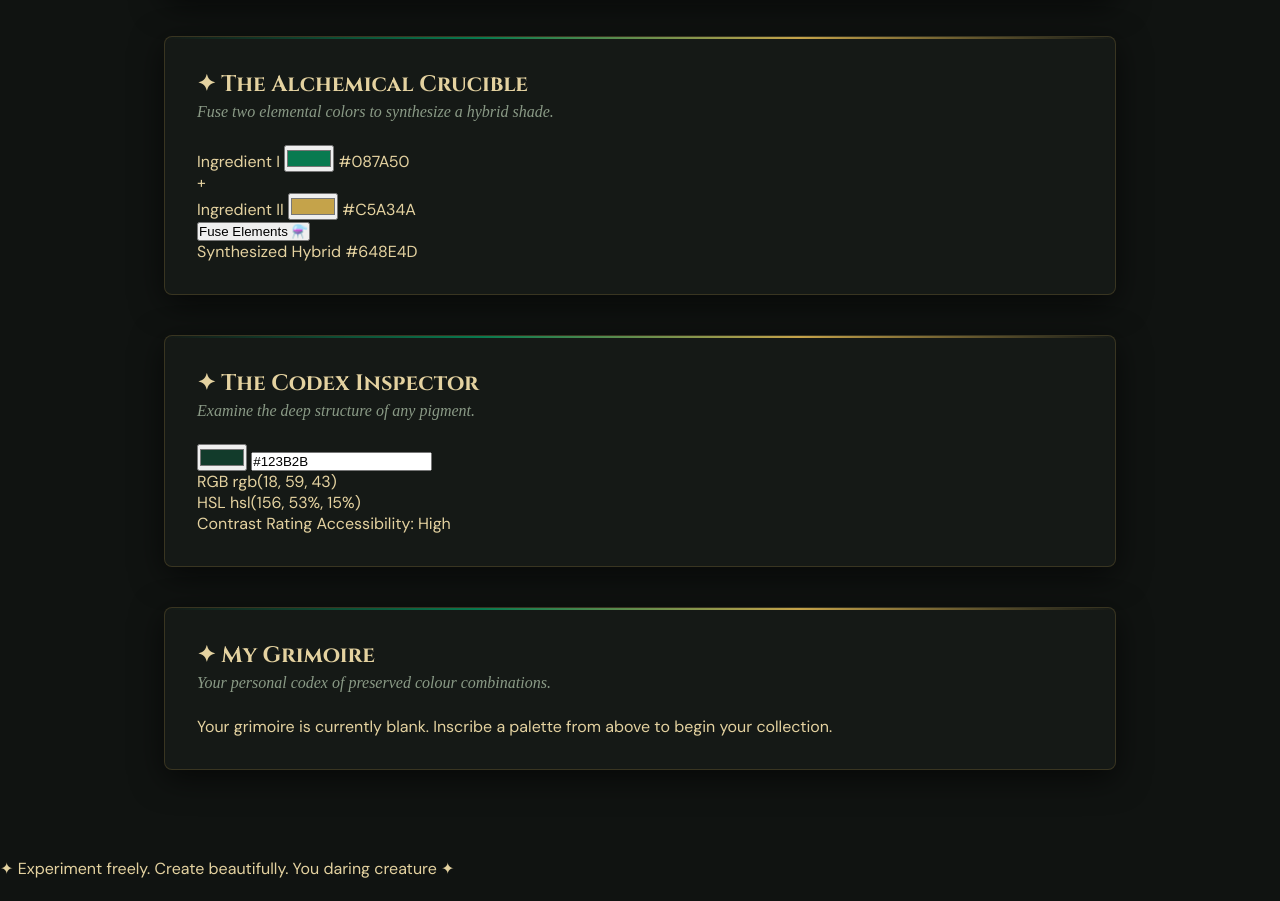
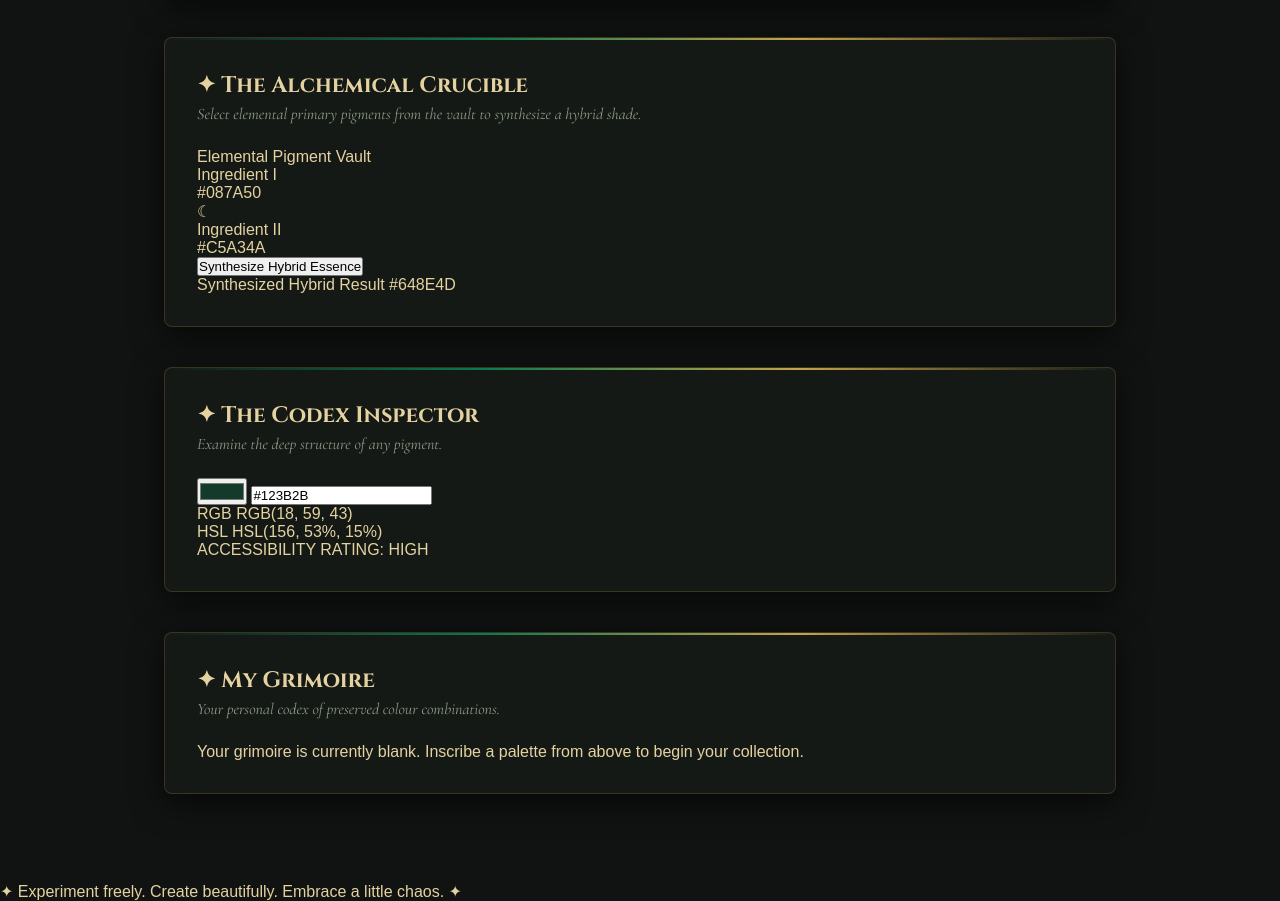
Before and after one commit to 4zg7h6dry2-alt/sorcery-of-color, a plain HTML site: page index.html in a window 1280 px wide. Shown: the part 1011-1912 px from the top of the page. Before the commit the page ends 1890 px from the top, so only its background shows below. Drawn offline with nearby package versions, Linux system fonts and the light colour scheme; a web font is replaced by a local one.

Commit message:
Update index.html

```diff
--- a/index.html
+++ b/index.html
@@ -4,10 +4,10 @@
     <meta charset="UTF-8">
     <meta name="viewport" content="width=device-width, initial-scale=1.0">
     <title>Sorcery of Color — Where Colours Become </title>
-    <!-- Google Fonts: Cinzel, DM Mono for margin notes, DM Sans for UI -->
+    <!-- Google Fonts: Cinzel, Fraunces, Cormorant Garamond, DM Mono -->
     <link rel="preconnect" href="https://fonts.googleapis.com">
     <link rel="preconnect" href="https://fonts.gstatic.com" crossorigin>
-    <link href="https://fonts.googleapis.com/css2?family=Cinzel:wght@500;700&family=DM+Mono:ital,wght@0,400;0,500;1,400&family=DM+Sans:wght@400;500;700&display=swap" rel="stylesheet">
+    <link href="https://fonts.googleapis.com/css2?family=Cinzel:wght@500;700&family=Cormorant+Garamond:ital,wght@0,400;0,600;1,400&family=DM+Mono:wght@400;500&family=Fraunces:ital,opsz,wght@0,9..144,400;0,9..144,600;1,9..144,400&display=swap" rel="stylesheet">
 
     <link rel="stylesheet" href="style.css">
 </head>
@@ -39,7 +39,7 @@
         <!-- INTRO / MANIFESTO -->
         <section class="workshop-intro">
             <h2>The Alchemist’s Workbench</h2>
-            <p class="margin-note">// A mystical colour laboratory for creative souls.</p>
+            <p class="margin-note">// A mystical laboratory for colorful souls.</p>
         </section>
 
         <!-- SECTION 1: THE PALETTE GENERATOR -->
@@ -52,12 +52,12 @@
             <div class="palette-grid" id="paletteGrid"></div>
 
             <div class="card-actions">
-                <button id="generateBtn" class="btn-alchemical primary">Brew New Palette 🧪</button>
-                <button id="savePaletteBtn" class="btn-alchemical">Inscribe to Grimoire 📖</button>
+                <button id="generateBtn" class="btn-alchemical primary">Brew New Palette ☾ </button>
+                <button id="savePaletteBtn" class="btn-alchemical">Inscribe to Grimoire ☾ </button>
             </div>
         </section>
 
-        <!-- SECTION 2: THE ALCHEMIST’S ANOMALY (Chaos & Custom Swatches) -->
+        <!-- SECTION 2: THE ALCHEMIST’S ANOMALY (Custom Swatches. Don't mind the mess dear) -->
         <section id="anomaly-section" class="alchemical-card">
             <div class="card-header">
                 <h3>✦ The Alchemist’s Anomaly</h3>
@@ -69,9 +69,7 @@
             <!-- Custom Swatch Fine-Tuner Row -->
             <div class="anomaly-customizer-tray">
                 <span class="tray-label">Fine-Tune Anomaly Swatches:</span>
-                <div class="custom-pickers-row" id="customPickersRow">
-                    <!-- Dynamic color pickers for each anomaly swatch -->
-                </div>
+                <div class="custom-pickers-row" id="customPickersRow"></div>
             </div>
 
             <div class="lab-margin-note" id="anomalyNote">
@@ -83,60 +81,76 @@
             </div>
         </section>
 
-        <!-- SECTION 3: THE ALCHEMICAL CRUCIBLE (Color Blender) -->
+        <!-- SECTION 3: THE ALCHEMICAL CRUCIBLE (Primary Element Blender) -->
         <section id="crucible-section" class="alchemical-card">
             <div class="card-header">
                 <h3>✦ The Alchemical Crucible</h3>
-                <p class="card-subtitle">Fuse two elemental colors to synthesize a hybrid shade.</p>
+                <p class="card-subtitle">Select elemental primary pigments from the vault to synthesize a hybrid shade.</p>
             </div>
+
             <div class="crucible-workspace">
-                <div class="crucible-inputs">
-                    <div class="ingredient-box">
-                        <label>Ingredient I</label>
-                        <input type="color" id="colorIng1" value="#087A50">
-                        <span id="hexIng1" class="mono-text">#087A50</span>
+                <!-- Primary Elements Selector Box -->
+                <div class="elemental-vault-box">
+                    <span class="vault-title">Elemental Pigment Vault</span>
+                    <div class="vault-swatches-grid" id="vaultSwatchesGrid">
+                        <!-- Populated dynamically with primary elements -->
                     </div>
-                    <span class="crucible-operator">+</span>
-                    <div class="ingredient-box">
-                        <label>Ingredient II</label>
-                        <input type="color" id="colorIng2" value="#C5A34A">
-                        <span id="hexIng2" class="mono-text">#C5A34A</span>
+                </div>
+
+                <!-- Active Fusion Board -->
+                <div class="fusion-board">
+                    <div class="selected-ingredients-display">
+                        <div class="active-ingredient-slot" id="slotIng1">
+                            <span class="slot-title">Ingredient I</span>
+                            <div class="slot-preview" style="background: #087A50;"></div>
+                            <span class="slot-hex mono-text">#087A50</span>
+                        </div>
+                        <span class="fusion-symbol"> ☾ </span>
+                        <div class="active-ingredient-slot" id="slotIng2">
+                            <span class="slot-title">Ingredient II</span>
+                            <div class="slot-preview" style="background: #C5A34A;"></div>
+                            <span class="slot-hex mono-text">#C5A34A</span>
+                        </div>
                     </div>
-                    <button id="fuseBtn" class="btn-alchemical">Fuse Elements ⚗️</button>
-                </div>
-                <div class="fusion-result" id="fusionResultBox">
-                    <div class="fusion-swatch" id="fusionSwatch"></div>
-                    <div class="fusion-info">
-                        <span class="fusion-title">Synthesized Hybrid</span>
-                        <span id="fusionHex" class="mono-text">#648E4D</span>
+
+                    <div class="fusion-action-area">
+                        <button id="fuseBtn" class="btn-alchemical">Synthesize Hybrid Essence</button>
+                    </div>
+
+                    <div class="fusion-result-display" id="fusionResultBox">
+                        <div class="fusion-swatch" id="fusionSwatch" style="background: #648E4D;"></div>
+                        <div class="fusion-info">
+                            <span class="fusion-title">Synthesized Hybrid Result</span>
+                            <span id="fusionHex" class="mono-text">#648E4D</span>
+                        </div>
                     </div>
                 </div>
             </div>
         </section>
 
-        <!-- SECTION 4: THE CODEX INSPECTOR (HEX / RGB / Contrast) -->
+        <!-- SECTION 4: THE CODEX INSPECTOR (Compact, All-Caps Readouts) -->
         <section id="inspector-section" class="alchemical-card">
             <div class="card-header">
                 <h3>✦ The Codex Inspector</h3>
                 <p class="card-subtitle">Examine the deep structure of any pigment.</p>
             </div>
-            <div class="inspector-workspace">
-                <div class="inspector-input-row">
+            <div class="inspector-workspace-compact">
+                <div class="inspector-picker-group">
                     <input type="color" id="inspectColorPicker" value="#123B2B">
-                    <input type="text" id="inspectHexInput" value="#123B2B" class="alchemical-text-input">
+                    <input type="text" id="inspectHexInput" value="#123B2B" class="alchemical-text-input-compact mono-text">
                 </div>
-                <div class="inspector-readouts">
-                    <div class="readout-box">
-                        <span class="readout-label">RGB</span>
-                        <span id="readoutRgb" class="mono-text">rgb(18, 59, 43)</span>
+                <div class="inspector-readouts-grid">
+                    <div class="readout-pill">
+                        <span class="pill-label">RGB</span>
+                        <span id="readoutRgb" class="mono-text">RGB(18, 59, 43)</span>
                     </div>
-                    <div class="readout-box">
-                        <span class="readout-label">HSL</span>
-                        <span id="readoutHsl" class="mono-text">hsl(156, 53%, 15%)</span>
+                    <div class="readout-pill">
+                        <span class="pill-label">HSL</span>
+                        <span id="readoutHsl" class="mono-text">HSL(156, 53%, 15%)</span>
                     </div>
-                    <div class="readout-box">
-                        <span class="readout-label">Contrast Rating</span>
-                        <span id="readoutContrast" class="mono-text gold-text">Accessibility: High</span>
+                    <div class="readout-pill">
+                        <span class="pill-label">ACCESSIBILITY</span>
+                        <span id="readoutContrast" class="mono-text gold-text">RATING: HIGH</span>
                     </div>
                 </div>
             </div>
@@ -149,7 +163,7 @@
                 <p class="card-subtitle">Your personal codex of preserved colour combinations.</p>
             </div>
             <div class="grimoire-archive" id="grimoireArchive">
-                <p class="empty-grimoire-msg">// Your grimoire is currently blank. Inscribe a palette from above to begin your collection.</p>
+                <p class="empty-grimoire-msg">// Your grimoire is currently blank. Inscribe a palette from above to begin your collection ;) .</p>
             </div>
         </section>
 
@@ -157,7 +171,7 @@
 
     <!-- FOOTER -->
     <footer class="site-footer">
-        <p>✦ Experiment freely. Create beautifully. You daring creature ✦</p>
+        <p>✦ Experiment freely. Create beautifully. Embrace a little chaos. ✦</p>
     </footer>
 
     <script src="script.js"></script>
```
